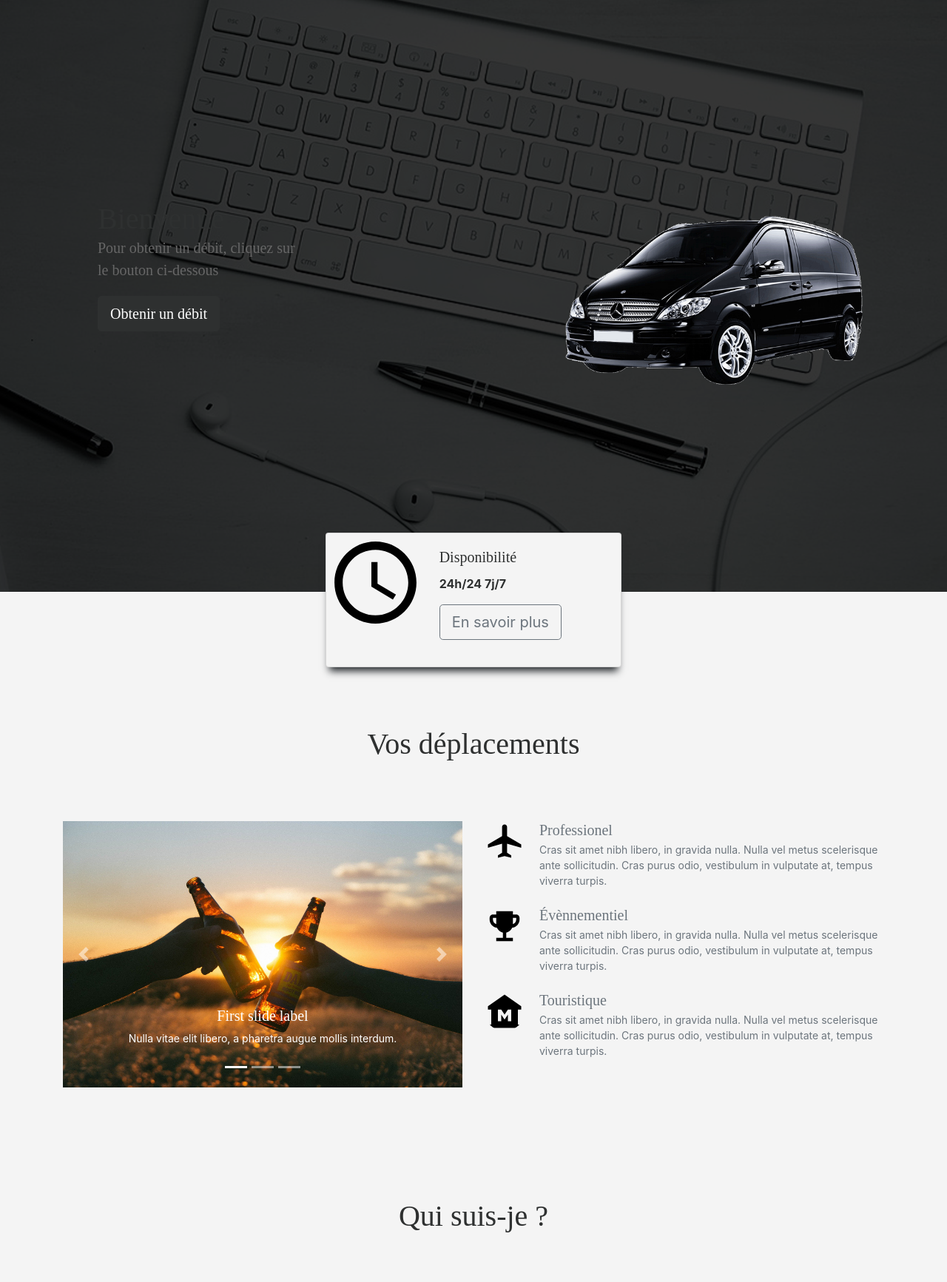
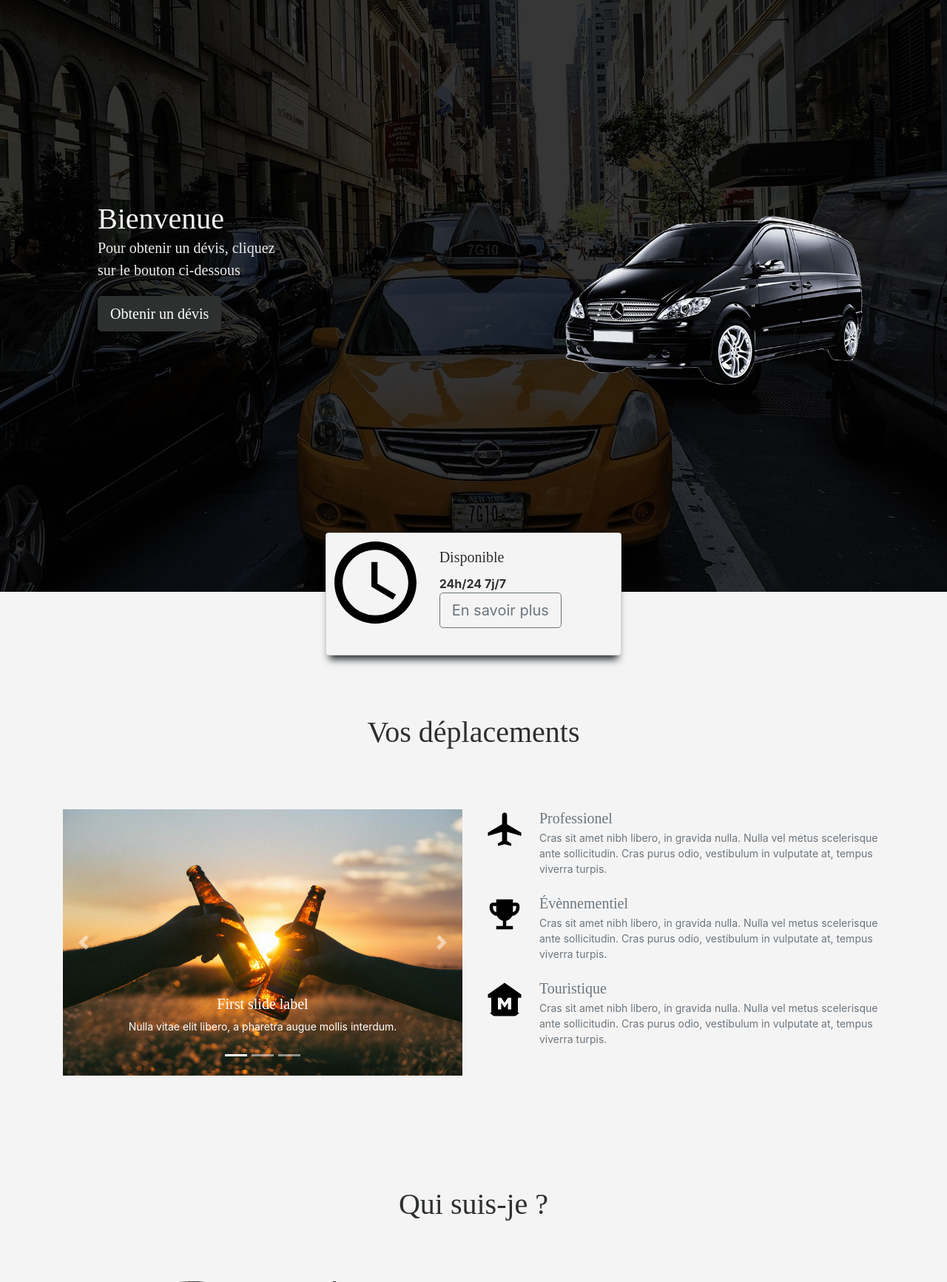
Before and after one commit to mamadou-niakate/mamadou-niakate.github.io, a PHP site: page / in a window 1280 px wide, after a click on "Réservation". Shown: the part 56-1789 px from the top of the page at 74% size. Run offline with PHP 8.4, Linux system fonts and the light colour scheme; some libraries are stand-ins or nearby versions.

Commit message:
ajouter un bouton pour remonter en haut de page

```diff
--- a/css/main.css
+++ b/css/main.css
@@ -1,5 +1,5 @@
 
-.intro-copy {
+/*.intro-copy {
   padding: 1em;
   margin: 50vh auto;
   max-width: 15em;
@@ -8,7 +8,7 @@
   font-size: 2em;
   line-height: 1.2;
   text-align: center;
-}
+}*/
 
 .top-link {
     transition: all .25s ease-in-out;
@@ -23,64 +23,19 @@
     margin: 0 3em 3em 0;
     border-radius: 50%;
     padding: .25em;
-    width: 80px;
-    height: 80px;
+    width: 50px;
+    height: 50px;
     background-color: #F8F8F8;
+}
 
-  &.show {
+.show {
     visibility: visible;
     opacity: 1;
 }
 
-  &.hide {
+.hide {
     visibility: hidden;
     opacity: 0;
-  }
-
-    svg {
-        fill: #000;
-        width: 24px;
-        height: 12px;
-    }
-
-    &:hover {
-        background-color: #E8E8E8;
-
-        svg {
-            fill: #000000;
-        }
-    }
-}
-
-// Text meant only for screen readers.
-.screen-reader-text {
-    position: absolute;
-    clip-path: inset(50%);
-    margin: -1px;
-    border: 0;
-    padding: 0;
-    width: 1px;
-    height: 1px;
-    overflow: hidden;
-    word-wrap: normal !important;
-    clip: rect(1px, 1px, 1px, 1px);
-
-    &:focus {
-        display: block;
-        top: 5px;
-        left: 5px;
-        z-index: 100000; // Above WP toolbar
-        clip-path: none;
-        background-color: #eee;
-        padding: 15px 23px 14px;
-        width: auto;
-        height: auto;
-        text-decoration: none;
-        line-height: normal;
-        color: #444;
-        font-size: 1em;
-        clip: auto !important;
-    }
 }
 
 
@@ -127,14 +82,12 @@ html,h1,h2,h3,h4,h5,h6,a{
 .navbar-collapse{
  justify-content: flex-end;
 }
-/*.navbar-toggler{
-  background:#fff !important;
-}*/
+
 
 /*header style*/
 .header{
 	position: relative;
-	background-image: url('../images/headerback.jpg');
+	background-image: url('../images/taxi5.jpg');
 
 	background-size: cover;
 	background-position: center;
@@ -156,10 +109,10 @@ html,h1,h2,h3,h4,h5,h6,a{
 
 
 .description h1{
-	color:#2e3030 ;
+	color:#f5f5f5 ;
 }
 .description p{
-	color:#666;
+	color:#eeeeee;
 	font-size: 20px;
 	width: 50%;
 	line-height: 1.5;
@@ -551,6 +504,17 @@ div.card .card-header-primary {
         margin-top: -25px;
     }
 
+    .dispo_corps .dispo_corps_text {
+        position: relative;
+        margin-left: 40px;
+    }
+
+    .debit_button {
+        position: relative;
+        margin-left: 10px;
+        margin-top: 12px;
+    }
+
     .description {
         position: relative;
         padding-top: 100px;
@@ -569,7 +533,7 @@ div.card .card-header-primary {
         background: rgb(94, 91, 91);
     }
 
-    .description_col_1, description_col_2 {
+    .description_col_1, .description_col_2 {
         padding-bottom: 70px;
     }
 
--- a/index.php
+++ b/index.php
@@ -65,9 +65,9 @@
 						<h1 class="col-lg-6 col-md-8 col-sm-12 description_col_1">
 							Bienvenue
 							<p>
-								Pour obtenir un débit, cliquez sur le bouton ci-dessous
+								Pour obtenir un dévis, cliquez sur le bouton ci-dessous
 							</p>
-							<button class="btn btn-outline-secondary btn-lg debit_button"> Obtenir un débit </button>
+							<button class="btn btn-outline-secondary btn-lg debit_button"> Obtenir un dévis </button>
 						</h1>
 						<div class="col-lg-6 col-md-12 col-sm-12 description_col_2">
 							<img src="images/pngfuel.png" class="car img-fluid">
@@ -84,12 +84,14 @@
 				</div>
 				<div class="col-md-8">
 					<div class="card-body dispo_corps">
-						<h5 class="card-title"> Disponibilité </h5>
-						<p class="card-text font-weight-bold">
-							24h/24 7j/7
-						</p>
-						<p class="card-text"><small class="text-muted">
-							<button class="btn btn-outline-secondary btn-lg debit_button"> En savoir plus </button </small>
+						<div class="dispo_corps_text">
+							<h5 class="card-title"> Disponible</h5>
+							<p class="card-text font-weight-bold">
+								24h/24 7j/7
+							</p>
+						</div>
+						<p class="card-text debit_button"><small class="text-muted">
+							<button class="btn btn-outline-secondary btn-lg"> En savoir plus </button </small>
 						</p>
 					</div>
 				</div>
@@ -334,7 +336,6 @@
 
 		<a class="top-link hide" href="" id="js-top">
 		  <svg xmlns="http://www.w3.org/2000/svg" viewBox="0 0 12 6"><path d="M12 6H0l6-6z"/></svg>
-		  <span class="screen-reader-text">Back to top</span>
 		</a>
 		<!---- footer --->
 		<footer class="page-footer font-small special-color-dark pt-4">
--- a/js/main.js
+++ b/js/main.js
@@ -40,3 +40,44 @@ $(document).ready(function () {
     }
     });
 })
+
+
+/*****************************************/
+// Set a variable for our button element.
+const scrollToTopButton = document.getElementById('js-top');
+
+// Let's set up a function that shows our scroll-to-top button if we scroll beyond the height of the initial window.
+const scrollFunc = () => {
+  // Get the current scroll value
+  let y = window.scrollY;
+
+  // If the scroll value is greater than the window height, let's add a class to the scroll-to-top button to show it!
+  if (y > 0) {
+    scrollToTopButton.className = "top-link show";
+  } else {
+    scrollToTopButton.className = "top-link hide";
+  }
+};
+
+window.addEventListener("scroll", scrollFunc);
+
+const scrollToTop = () => {
+  // Let's set a variable for the number of pixels we are from the top of the document.
+  const c = document.documentElement.scrollTop || document.body.scrollTop;
+
+  // If that number is greater than 0, we'll scroll back to 0, or the top of the document.
+  // We'll also animate that scroll with requestAnimationFrame:
+  // https://developer.mozilla.org/en-US/docs/Web/API/window/requestAnimationFrame
+  if (c > 0) {
+    window.requestAnimationFrame(scrollToTop);
+    // ScrollTo takes an x and a y coordinate.
+    // Increase the '10' value to get a smoother/slower scroll!
+    window.scrollTo(0, c - c / 10);
+  }
+};
+
+// When the button is clicked, run our ScrolltoTop function above!
+scrollToTopButton.onclick = function(e) {
+  e.preventDefault();
+  scrollToTop();
+}
```
Also changed, not shown: images/taxi1.jpg (added), images/taxi2.jpg (added), images/taxi3.jpg (added), images/taxi4.jpg (added), images/taxi5.jpg (added). Lines whose indentation alone changed are shown as unchanged.
